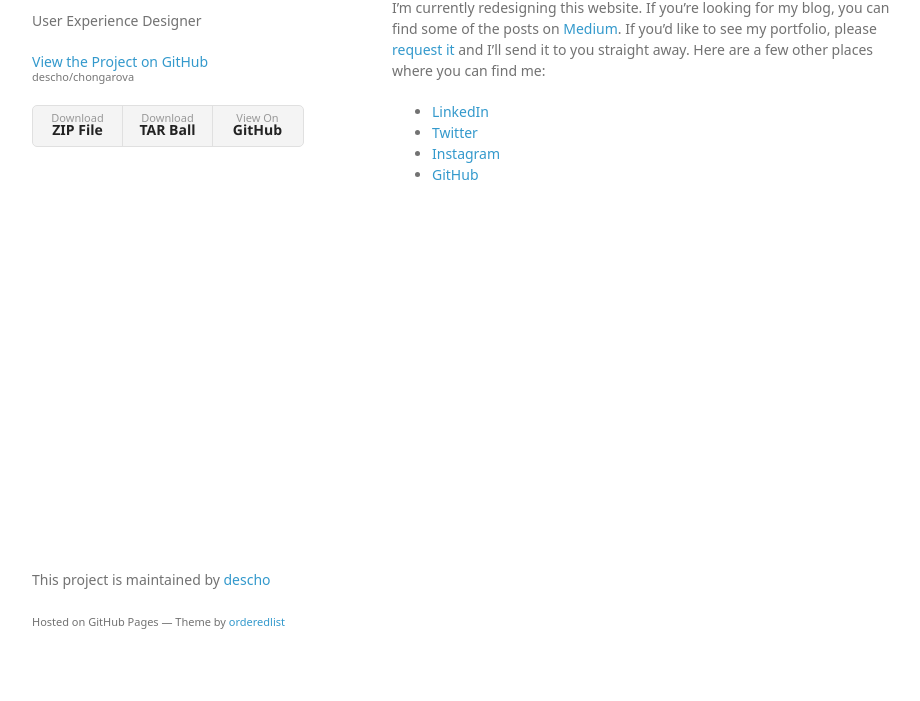
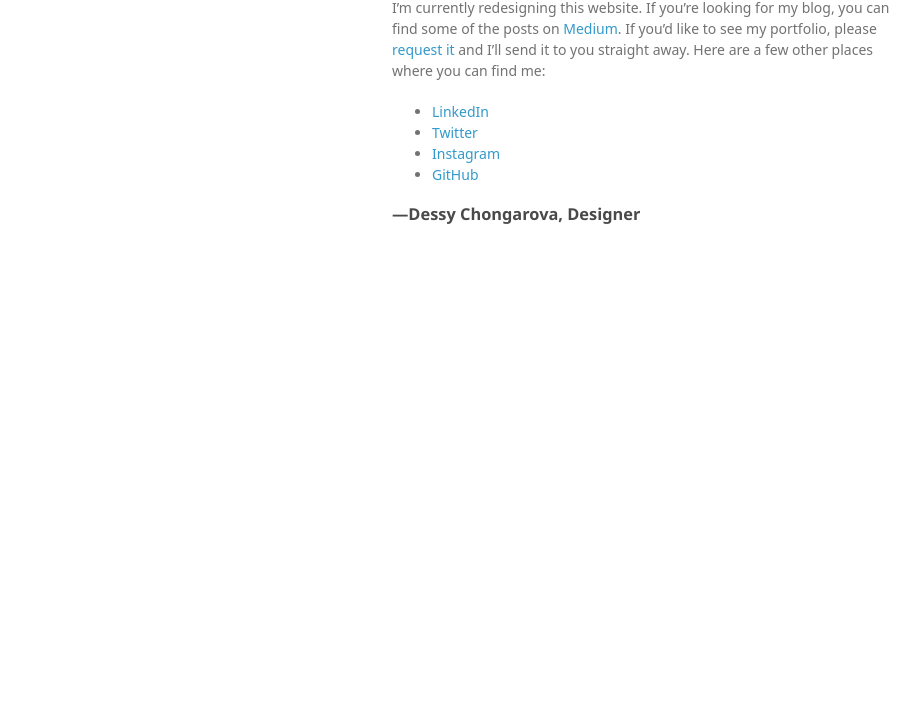
Before and after one commit to descho/chongarova, a plain HTML site: page index.html in a window 1280 px wide. Shown: the part 99-800 px from the top of the page, without its empty margins (178-1098 px from the left). Drawn offline with Linux system fonts and the light colour scheme; a web font is replaced by a local one.

Commit message:
Get rid of header and footer

```diff
--- a/index.html
+++ b/index.html
@@ -14,19 +14,6 @@
   </head>
   <body>
     <div class="wrapper">
-      <header>
-        <h1>Dessy Chongarova</h1>
-        <p>User Experience Designer</p>
-
-        <p class="view"><a href="https://github.com/descho/chongarova">View the Project on GitHub <small>descho/chongarova</small></a></p>
-
-
-        <ul>
-          <li><a href="https://github.com/descho/chongarova/zipball/master">Download <strong>ZIP File</strong></a></li>
-          <li><a href="https://github.com/descho/chongarova/tarball/master">Download <strong>TAR Ball</strong></a></li>
-          <li><a href="https://github.com/descho/chongarova">View On <strong>GitHub</strong></a></li>
-        </ul>
-      </header>
       <section>
         <h3>
 <a id="hey" class="anchor" href="#hey" aria-hidden="true"><span aria-hidden="true" class="octicon octicon-link"></span></a>Hey!</h3>
@@ -39,11 +26,8 @@
 <li><a href="http://instagram.com/descho/">Instagram</a></li>
 <li><a href="https://github.com/descho/">GitHub</a></li>
 </ul>
+<h3>—Dessy Chongarova, Designer</h3>
       </section>
-      <footer>
-        <p>This project is maintained by <a href="https://github.com/descho">descho</a></p>
-        <p><small>Hosted on GitHub Pages &mdash; Theme by <a href="https://github.com/orderedlist">orderedlist</a></small></p>
-      </footer>
     </div>
     <script src="javascripts/scale.fix.js"></script>
 
```
